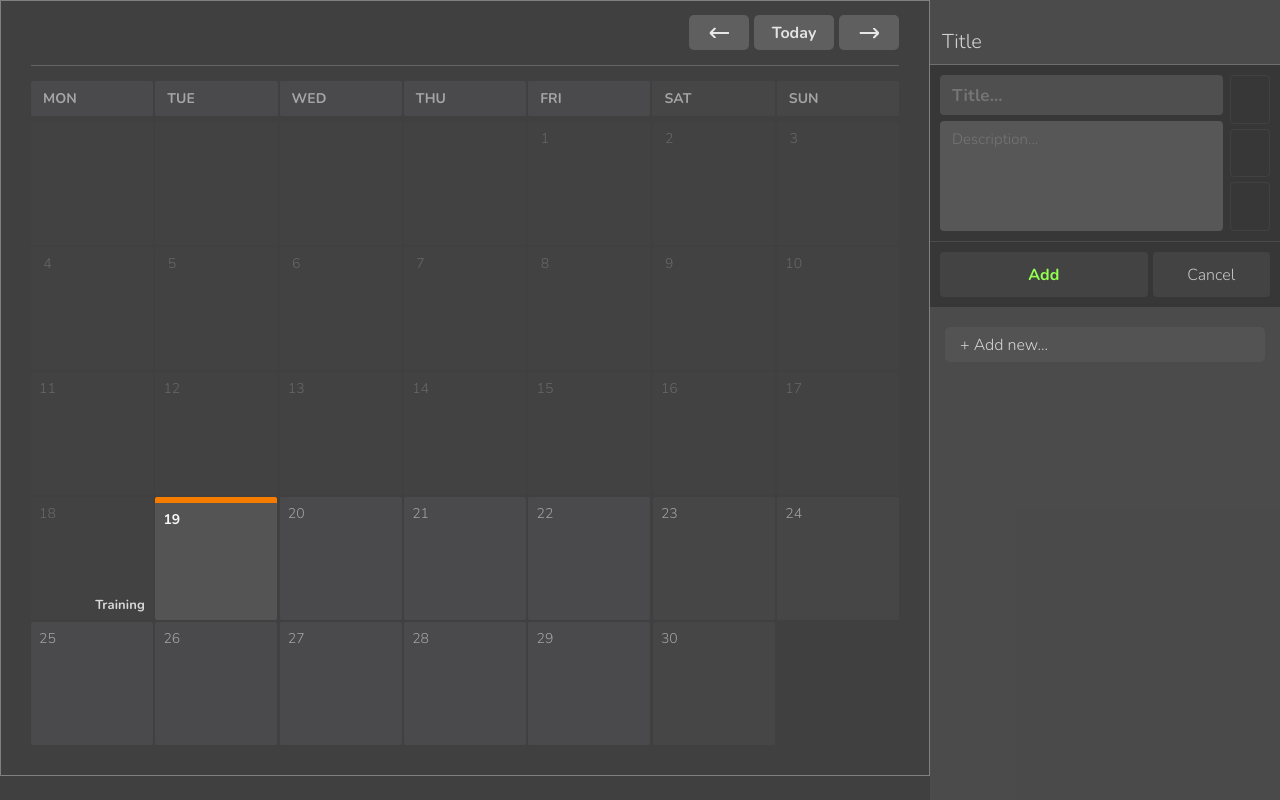
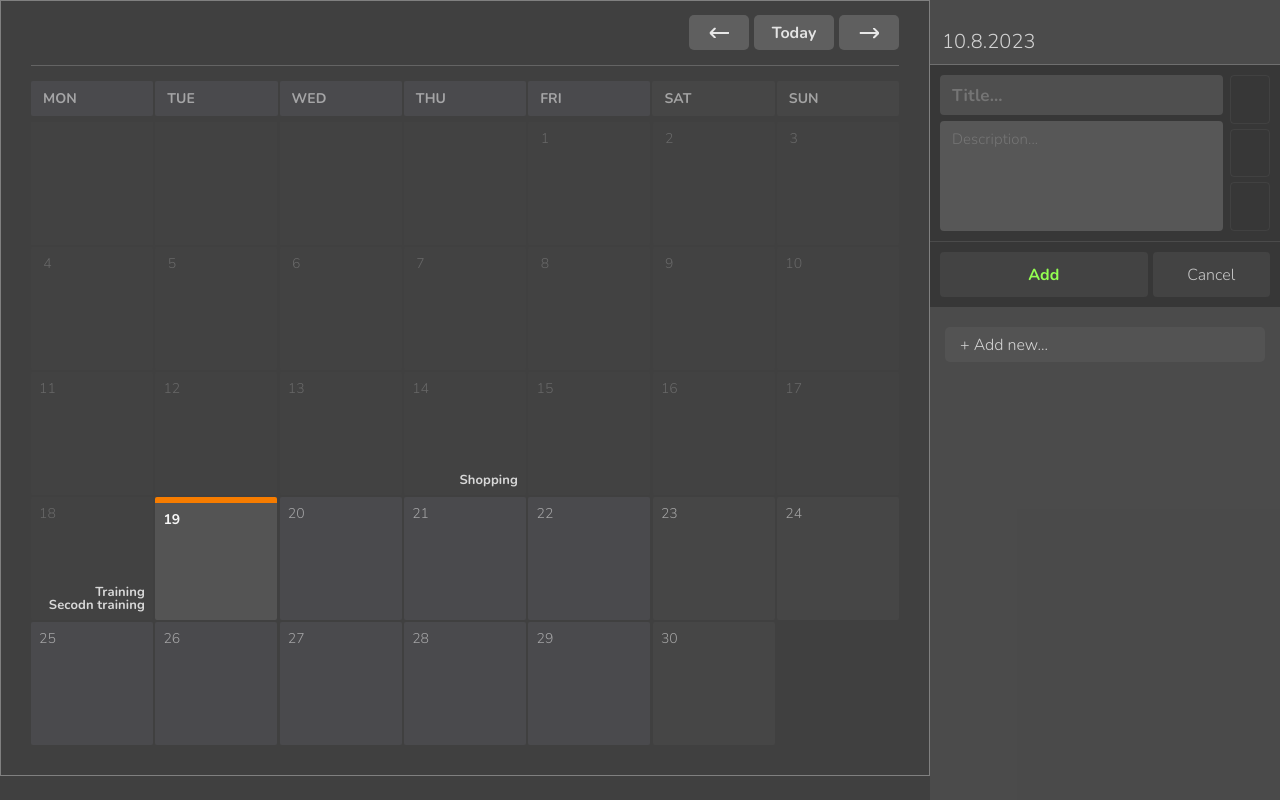
Before and after one commit to Domukas22/miniProject_TodoList_2.0, a website built with webpack: page src/homeTemplate.html in a window 1280 px wide. Both pictures are taken after a click on the element "10". Built offline with nearby package versions, Linux system fonts and the light colour scheme; files whose address does not match are found by name.

Commit message:
Finish calender generation

```diff
--- a/src/homeTemplate.html
+++ b/src/homeTemplate.html
@@ -28,7 +28,7 @@
         </main>
         <div class="day_View">
             <div class="heading_dayView">
-                <h1 class="title">Title</h1>
+                <h1 class="title_dayView">Title</h1>
             </div>
             <div class="todo_wrap_right"></div>
             <div class="todo template" id="todo_template_right">
--- a/src/index.js
+++ b/src/index.js
@@ -1,4 +1,4 @@
-import { log_todoList, add_newTodo, get_Todo } from "./logic/todo_Logic.js";
+import { add_newTodo, select_Day } from "./logic/todo_Logic.js";
 import { create_Calender_html } from "./logic/visuals/view_Calender.js";
 import './styles/reset.css'
 import './styles/main.css'
@@ -11,48 +11,11 @@ import './styles/view_Day/todo.css'
 
 
 
-console.log('--------------------');
-add_newTodo('Shopping', '', 1, new Date(2023, 1, 14))
+console.log('--------------------------------------------------');
+add_newTodo('Shopping', '', 1, new Date(2023, 8, 14))
 add_newTodo('Training', '', 1, new Date(2023, 8, 18))
-log_todoList()
-console.log('-----');
-const year = new Date().getFullYear()
-const month = new Date().getMonth()
-create_Calender_html(year, month)
+add_newTodo('Secodn training', '', 1, new Date(2023, 8, 18))
+select_Day('14.8.2023')
 
-// let list = [
-//     {
-//         date: "1.1.2023",
-//         todos: [
-//             {
-//                 title: 'Item_1',
-//                 desc: '',
-//                 priority: 1,
-//                 id: 111111
-//             },
-//             {
-//                 title: 'Item_2',
-//                 desc: '',
-//                 priority: 1,
-//                 id: 222222
-//             }
-//         ]
-//     },
-//     {
-//         date: "2.1.2023",
-//         todos: [
-//             {
-//                 title: 'Item_3',
-//                 desc: '',
-//                 priority: 1,
-//                 id: 333333
-//             },
-//             {
-//                 title: 'Item_4',
-//                 desc: '',
-//                 priority: 1,
-//                 id: 444444
-//             }
-//         ]
-//     }
-// ]
+
+create_Calender_html(new Date().getFullYear(), new Date().getMonth())
--- a/src/logic/general.js
+++ b/src/logic/general.js
@@ -10,3 +10,14 @@ export function format_Date(date) { // new Date(year, month, day)
     const year = date.getFullYear();
     return `${day}.${month}.${year}`;
 }
+export function get_monthInfo(year, month) {
+    const day_Count = new Date(year, month + 1, 0).getDate()
+    const blank_Count = new Date(year, month, 0).getDay()
+    return {day_Count, blank_Count}
+}
+export function is_Weekend(date) {
+    return (date.getDay() === 0 || date.getDay() === 6)
+}
+export function reverse_(params) {
+
+}
--- a/src/logic/todo_Logic.js
+++ b/src/logic/todo_Logic.js
@@ -2,22 +2,34 @@
 import { generate_ID, format_Date } from "./general";
 
 let todoList = []
+let selected_Day = {}
 
+export function select_Day(date_Target) {
+    const need_newDate = is_dateNew(todoList, date_Target)
+
+    if (!need_newDate) {
+        selected_Day = todoList.find(day => day.date == date_Target)
+        console.log("Selected =>", selected_Day);
+        return
+    }
+    selected_Day = {
+        date: date_Target,
+        todos: []
+    }
+    console.log("Selected =>", selected_Day)
+}
 export function get_Todos_ofDay(title_ofDate) {
-    // argument example ==> "12.04.2023"
+    // formated date => "dd.mm.yyy"
     const day_Obj = todoList.find(day => day.date == title_ofDate)
     if (!day_Obj) {return []}
     return day_Obj.todos
 }
-export function log_todoList() {
-    console.log(todoList);
-}
 export function add_newTodo(title, desc, priority, date_Unformated) {
     const date = format_Date(date_Unformated)
-    const need_newDate = is_dateNew(todoList, date)
     const new_Todo = factory_Todo(title, desc, priority)
-    todoList = rebuild_todoList(need_newDate, todoList, new_Todo, date);
+    todoList = create_newTodoList(todoList, new_Todo, date);
 }
+
 function factory_Todo(title, desc, priority) {
     const id = generate_ID()
     const edit_Text = (new_Title, new_Desc) => edit_todoText(id, new_Title, new_Desc, todoList)
@@ -71,33 +83,30 @@ function edit_todoPriority(id_toEdit, new_Priority, old_List) {
     todoList = new_List
 }
 
+
 // no more refferences outside functions
-function rebuild_todoList(need_newDate, old_List, new_Todo, date) {
+function create_newTodoList(old_List, new_Todo, date_Target) {
+    const need_newDate = is_dateNew(old_List, date_Target)
+
+    // if day exists --> push new_Todo, else push new_Day with the new_Todo
     if (!need_newDate) {
-        // add a new todo to an EXISTING day
-        const new_todoList = rebuild_List_sameDays(old_List, new_Todo, get_dayIndex(old_List, date))
-        return new_todoList.sort((a, b) => a.date.localeCompare(b.date));
+        return insert_newTodo(old_List, date_Target, new_Todo)
     }
-    // add a new todo to a NEW day
-    const new_todoList = rebuild_List_newDay(old_List, date, new_Todo)
-    return new_todoList.sort((a, b) => a.date.localeCompare(b.date));
+    return [...old_List, create_newDay(date_Target, new_Todo)]
+            .sort((a, b) => a.date.localeCompare(b.date));
 }
-function rebuild_List_sameDays(old_List, new_Todo, index_toChange) {
-    // return a list with the same days, but a new todo
-    return old_List.map((day, index) => {
-        if (index == index_toChange) {day.todos.push(new_Todo)}
+function create_newDay(date, new_Todo) {
+    // formated date => "dd.mm.yyy"
+    return {date, todos: [new_Todo], id: generate_ID()}
+}
+function insert_newTodo(old_List, date_Target, new_Todo) {
+    return old_List.map((day) => {
+        if (day.date == date_Target) {day.todos.push(new_Todo)}
         return day
-    });
+    }).sort((a, b) => a.date.localeCompare(b.date));
 }
-function rebuild_List_newDay(old_List, new_Day, new_Todo) {
-    // return a list with a NEW day (and new todo)
-    return [...old_List, {date: new_Day, todos: [new_Todo], id: generate_ID()}]
+function is_dateNew(array, date_Target) {
+    // formated date => "dd.mm.yyy"
+    // see if the todoList already has the target Date
+    return !array.some(day => day.date === date_Target);
 }
-function is_dateNew(array, date_Formated) {
-    // check if day already exists in the todoList
-    return !array.some(day => day.date === date_Formated);
-}
-function get_dayIndex(array, date) {
-    // get the index of a chosen day in the todoList
-    return array.findIndex((item) => item.date === date)
-}
--- a/src/logic/visuals/interactions.js
+++ /dev/null
@@ -1,11 +0,0 @@
-
-
-export function open_Day(day_htmlCell) {
-    deactive_activeCell()
-}
-
-function deactive_activeCell() {
-    const cell_Active = document.querySelector('.calender_Cell[data-active="true"]')
-    console.log(cell_Active);
-    // cell_Active.setAttribute("active", "false")
-}
--- a/src/logic/visuals/view_Calender.js
+++ b/src/logic/visuals/view_Calender.js
@@ -1,58 +1,14 @@
 
 import { get_Todos_ofDay } from "../todo_Logic"
-import { open_Day } from "./interactions"
+import { format_Date, get_monthInfo, is_Weekend } from "../general.js"
+import { open_Day } from "./view_Day"
 
-// the selected day should be a variable, and not driven by html
-let selected_Day = 'yy'
 
 export function create_Calender_html(year, month) {
     const {day_Count, blank_Count} = get_monthInfo(year, month)
     const div_Calender = document.querySelector('.calender')
     generate_blankDays_html(div_Calender, blank_Count)
-    generate_monthDays_html(div_Calender, day_Count, year, month)
-}
-
-function generate_monthDays_html(calender, day_Count, year, month) {
-    // for every day in the month, create an html cell
-    const day_Today = new Date().setHours(0, 0, 0, 0);
-
-    for (let day = 1; day < day_Count + 1; day++) {
-        const day_Requested = new Date(year, month, day).setHours(0, 0, 0, 0);
-        const cal_Day_status = get_dayStatus(day_Today, day_Requested)
-
-        const cal_Day_html = create_calCell_html(day, cal_Day_status)
-        const cal_Day_todos = get_Todos_ofDay(`${day}.${month}.${year}`)
-
-
-        // if the day has todos, print their titles
-        if (cal_Day_todos.length > 0) {
-            for (let i = 0; i < cal_Day_todos.length; i++) {
-                cal_Day_html.appendChild(create_todoTitle_html(cal_Day_todos[i].title))
-            }
-        }
-
-        cal_Day_html.addEventListener('click', (e) => {
-            cal_Day_todos.length <= 0 ? console.log('No todos') : console.log(cal_Day_todos)
-        })
-
-        calender.appendChild(cal_Day_html)
-    }
-}
-
-function create_calCell_html(day_ofMonth, status) {
-    const cal_Day = document.createElement('div')
-    cal_Day.classList.add('calender_Cell')
-    cal_Day.classList.add(status)
-    cal_Day.setAttribute('active', 'false')
-    cal_Day.innerHTML = `<p class="cornerText_dayOfMonth">${day_ofMonth}</p>`
-    cal_Day.addEventListener('click', e => open_Day(e.currentTarget))
-    return cal_Day
-}
-function create_todoTitle_html(title) {
-    const todo_Title_html = document.createElement('p');
-    todo_Title_html.classList.add('dayBox_todoTitle');
-    todo_Title_html.textContent = title;
-    return todo_Title_html
+    generate_calCells_html(div_Calender, day_Count, month, year)
 }
 
 function generate_blankDays_html(target, blank_Count) {
@@ -63,21 +19,47 @@ function generate_blankDays_html(target, blank_Count) {
         target.appendChild(blank_Day)
     }
 }
+function generate_calCells_html(calender, day_Count, month, year) {
+    const date_Today = new Date()
+
+    // create an html cell for every day in month
+    for (let day_ofMonth = 1; day_ofMonth < day_Count + 1; day_ofMonth++) {
+        const date_ofLoop = new Date(year, month, day_ofMonth)
+        const status = get_dayStatus(date_Today, date_ofLoop)
+        const todos = get_Todos_ofDay(`${day_ofMonth}.${month}.${year}`)
+        calender.appendChild(create_divCell(date_ofLoop, status, todos))
+    }
+}
+function create_divCell(date_ofLoop, status, todos) {
+    const div_calCell = document.createElement('div')
+    div_calCell.classList.add('calender_Cell')
+    div_calCell.classList.add(status)
+    div_calCell.setAttribute('active', 'false')
+    div_calCell.setAttribute('data-date', format_Date(date_ofLoop))
+    div_calCell.innerHTML = `<p class="cornerText_dayOfMonth">${date_ofLoop.getDate()}</p>`
+    append_todoTitles(div_calCell, todos)
+    div_calCell.addEventListener('click', (e) => open_Day(e.currentTarget.dataset.date))
+
+    return div_calCell
+}
+
+function append_todoTitles(div_calCell, todos) {
+    todos.forEach(todo => {
+        const paragraph = document.createElement('p')
+        paragraph.classList.add('dayBox_todoTitle')
+        paragraph.innerHTML = todo.title
+        div_calCell.appendChild(paragraph)
+    });
+}
 function get_dayStatus(day_Today, day_Requested) {
-    const is_Weekend = () => {
-        return (new Date(day_Requested).getDay() === 0 || new Date(day_Requested).getDay() === 6)
-    }
+    const today = day_Today.setHours(0, 0, 0, 0)
+    const target_Day = day_Requested.setHours(0, 0, 0, 0)
 
-    if (day_Today > day_Requested) {return 'passed'}
-    if (day_Today == day_Requested) {return 'today'}
-    if (day_Today < day_Requested) {
-        if (is_Weekend()){return 'future_weekend'}
+    if (today > target_Day) {return 'passed'}
+    if (today == target_Day) {return 'today'}
+    if (today < target_Day) {
+        if (is_Weekend(day_Requested)){return 'future_weekend'}
         return 'future'
     }
-    return 'Error. Expected values ==> new Date().setHours(0, 0, 0, 0);'
+    return 'Error. Expected values "new Date()"'
 }
-function get_monthInfo(year, month) {
-    const day_Count = new Date(year, month + 1, 0).getDate()
-    const blank_Count = new Date(year, month, 0).getDay()
-    return {day_Count, blank_Count}
-}
--- a/src/logic/visuals/view_Day.js
+++ b/src/logic/visuals/view_Day.js
@@ -0,0 +1,10 @@
+
+import { format_Date } from "../general";
+import { get_Todos_ofDay } from "../todo_Logic"
+
+
+export function open_Day(date) {
+    const title_dayView = document.querySelector('.title_dayView')
+    title_dayView.textContent = date
+    console.log(date);
+}
--- a/src/styles/view_Day/heading.css
+++ b/src/styles/view_Day/heading.css
@@ -11,7 +11,7 @@
     padding: 12px;
     border-bottom: 1px solid rgba(255, 255, 255, 0.2);
 }
-.heading_dayView > .title {
+.title_dayView {
     color: rgba(255, 255, 255, 0.749);
     font-size: 20px;
     letter-spacing: 0.1px;
```
